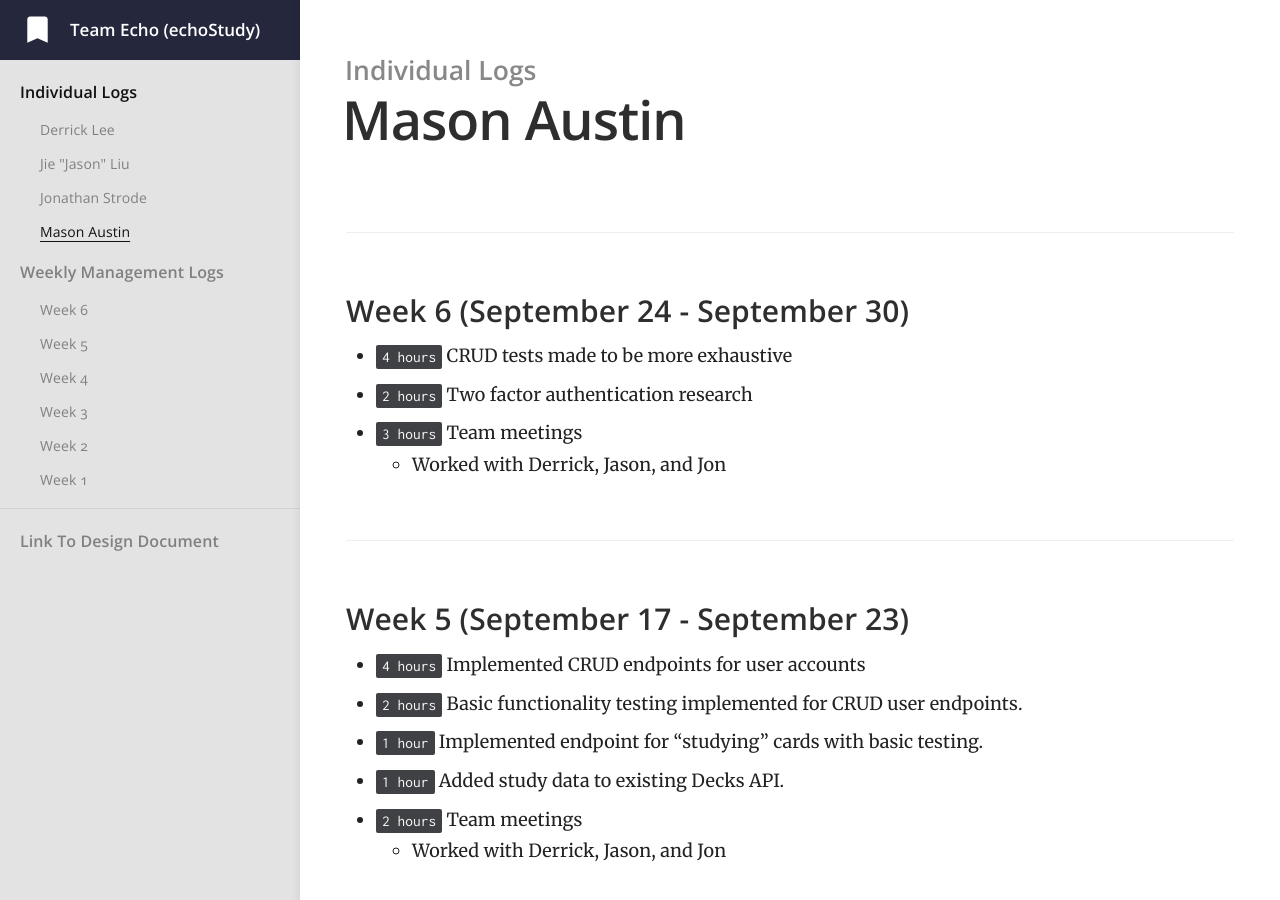
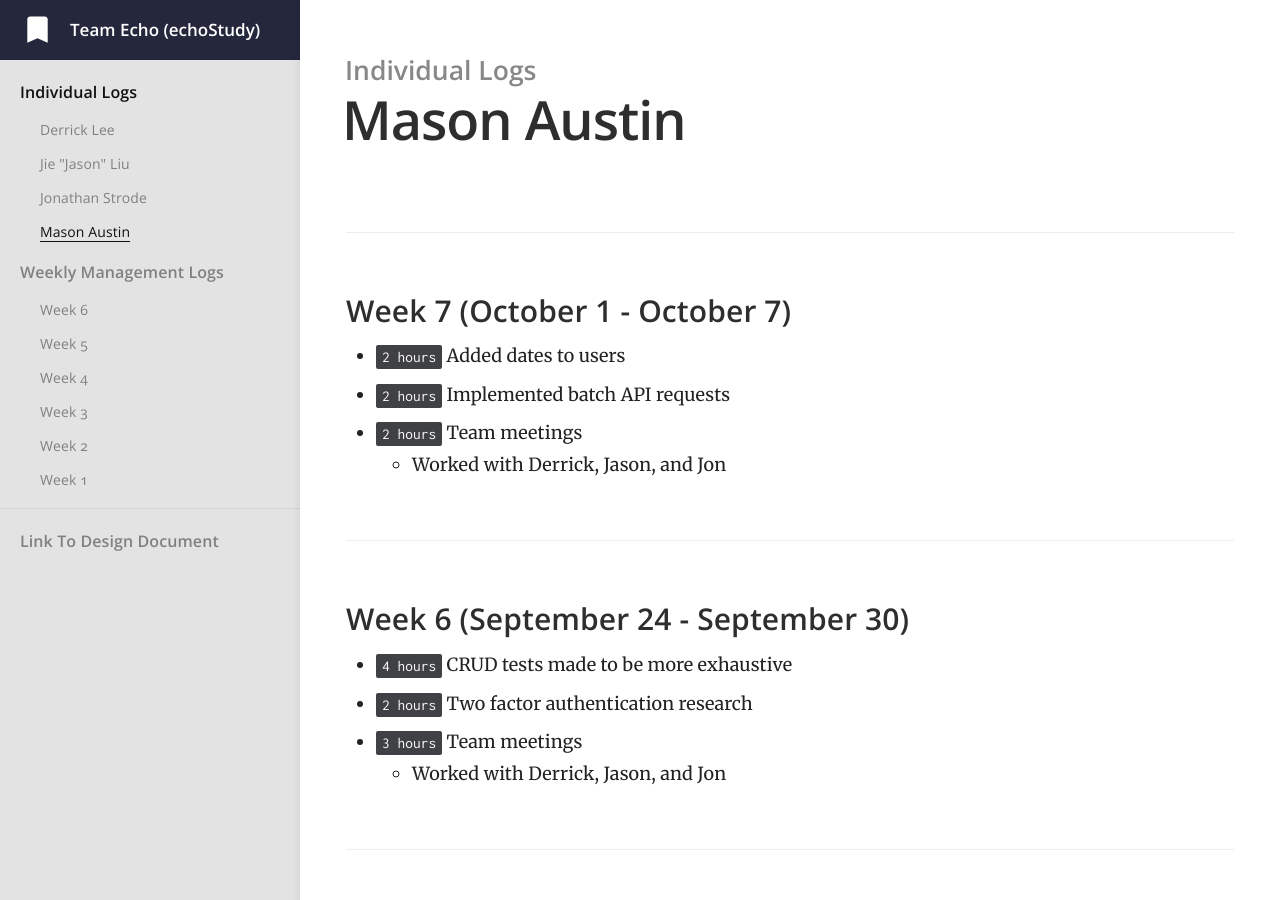
Before and after one commit to jiejasonliu/team-echo-site, a Jekyll site: the page built from _docs/individual-logs/masonaustin-logs.md, in a window 1280 px wide and 900 px high. Built offline with Jekyll 4.4.1, drawn with Linux system fonts in a browser that asks for light colours.

Commit message:
Update masonaustin-logs.md

```diff
--- a/_docs/individual-logs/masonaustin-logs.md
+++ b/_docs/individual-logs/masonaustin-logs.md
@@ -3,6 +3,12 @@ title: Mason Austin
 category: Individual Logs
 order: 1
 ---
+
+### Week 7 (October 1 - October 7)
+  - `2 hours` Added dates to users
+  - `2 hours` Implemented batch API requests
+  - `2 hours` Team meetings
+    - Worked with Derrick, Jason, and Jon
 
 ### Week 6 (September 24 - September 30)
   - `4 hours` CRUD tests made to be more exhaustive
```
